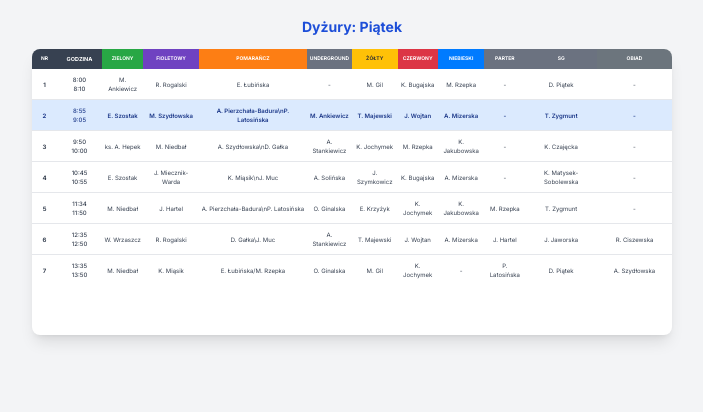
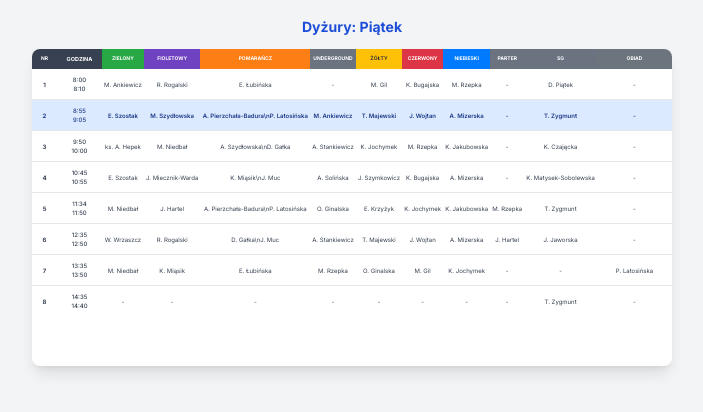
Before and after one commit to Hen9est/gra1, a plain HTML site: page index.html in a window 1280 px wide. Shown: the whole page, without its empty margins (288-991 px from the left). Drawn offline with nearby package versions, Linux system fonts and the light colour scheme.

Commit message:
Update index.html

```diff
--- a/index.html
+++ b/index.html
@@ -123,8 +123,9 @@
                         <tr><td class="font-bold">3</td><td class="font-medium">9:50<br>10:00</td><td>ks. A. Hepek</td><td>M. Niedbał</td><td>A. Szydłowska\nD. Gałka</td><td>A. Stankiewicz</td><td>K. Jochymek</td><td>M. Rzepka</td><td>K. Jakubowska</td><td class="empty-cell">-</td><td>K. Czajęcka</td><td class="empty-cell">-</td></tr>
                         <tr><td class="font-bold">4</td><td class="font-medium">10:45<br>10:55</td><td>E. Szostak</td><td>J. Miecznik-Warda</td><td>K. Miąsik\nJ. Muc</td><td>A. Solińska</td><td>J. Szymkowicz</td><td>K. Bugajska</td><td>A. Mizerska</td><td class="empty-cell">-</td><td>K. Matysek-Sobolewska</td><td class="empty-cell">-</td></tr>
                         <tr><td class="font-bold">5</td><td class="font-medium">11:34<br>11:50</td><td>M. Niedbał</td><td>J. Hartel</td><td>A. Pierzchała-Badura\nP. Latosińska</td><td>O. Ginalska</td><td>E. Krzyżyk</td><td>K. Jochymek</td><td>K. Jakubowska</td><td>M. Rzepka</td><td>T. Zygmunt</td><td class="empty-cell">-</td></tr>
-                        <tr><td class="font-bold">6</td><td class="font-medium">12:35<br>12:50</td><td>W. Wrzaszcz</td><td>R. Rogalski</td><td>D. Gałka\J. Muc</td><td>A. Stankiewicz</td><td>T. Majewski</td><td>J. Wojtan</td><td>A. Mizerska</td><td>J. Hartel</td><td>J. Jaworska</td><td>R. Ciszewska</td></tr>
-                        <tr><td class="font-bold">7</td><td class="font-medium">13:35<br>13:50</td><td>M. Niedbał</td><td>K. Miąsik</td><td>E. Łubińska/M. Rzepka</td><td>O. Ginalska</td><td>M. Gil</td><td>K. Jochymek</td><td class="empty-cell">-</td><td>P. Latosińska</td><td>D. Piątek</td><td>A. Szydłowska</td></tr>
+                        <tr><td class="font-bold">6</td><td class="font-medium">12:35<br>12:50</td><td>W. Wrzaszcz</td><td>R. Rogalski</td><td>D. Gałka\nJ. Muc</td><td>A. Stankiewicz</td><td>T. Majewski</td><td>J. Wojtan</td><td>A. Mizerska</td><td>J. Hartel</td><td>J. Jaworska</td><td class="empty-cell">-</td></tr>
+                        <tr><td class="font-bold">7</td><td class="font-medium">13:35<br>13:50</td><td>M. Niedbał</td><td>K. Miąsik</td><td>E. Łubińska</td><td>M. Rzepka</td><td>O. Ginalska</td><td>M. Gil</td><td>K. Jochymek</td><td class="empty-cell">-</td><td class="empty-cell">-</td><td>P. Latosińska</td></tr>
+                        <tr><td class="font-bold">8</td><td class="font-medium">14:35<br>14:40</td><td class="empty-cell">-</td><td class="empty-cell">-</td><td class="empty-cell">-</td><td class="empty-cell">-</td><td class="empty-cell">-</td><td class="empty-cell">-</td><td class="empty-cell">-</td><td class="empty-cell">-</td><td>T. Zygmunt</td><td class="empty-cell">-</td></tr>
                     </tbody>
                 </table>
             </div>
```
